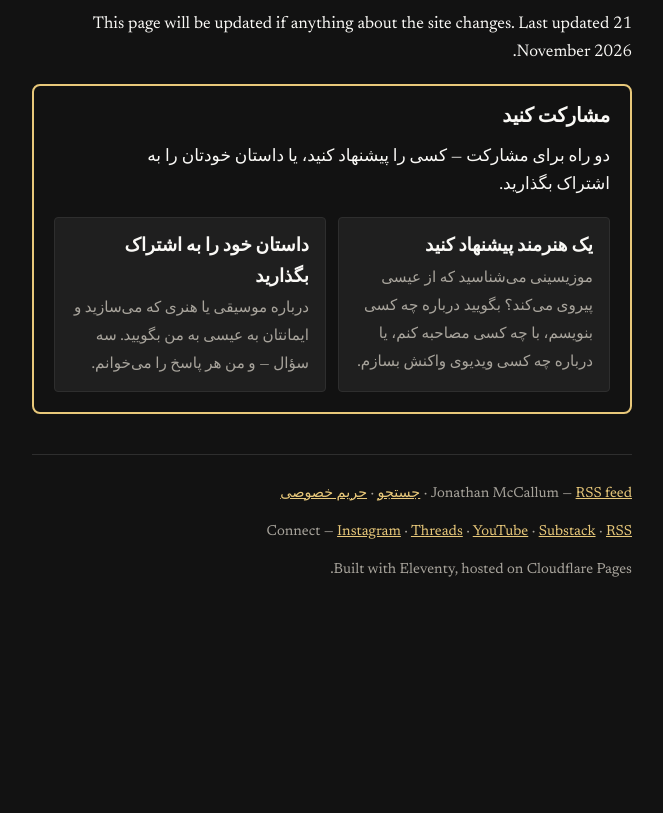
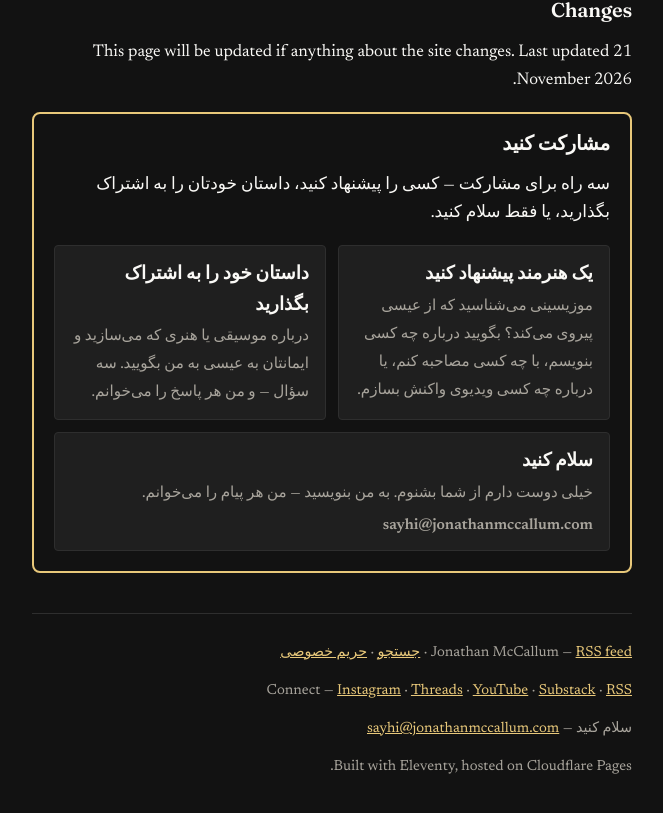
Before and after one commit to streamjonathan/jonathanmccallum-fa, an Eleventy site: page content/pages/privacy.md in a window 1280 px wide. Shown: the part 1833-2646 px from the top of the page, without its empty margins (308-971 px from the left). Before the commit the page ends 2477 px from the top, so only its background shows below. Built offline with nearby package versions, Linux system fonts and the light colour scheme; Eleventy itself is replaced by a stand-in of ours; files that its build step writes are made by us from their sources.

Commit message:
Add public contact email (sayhi) as a runtime-built mailto, hidden from scrapers [fa]

```diff
--- a/_includes/get-involved.njk
+++ b/_includes/get-involved.njk
@@ -1,6 +1,6 @@
 <section class="get-involved" aria-labelledby="get-involved-heading">
   <h2 id="get-involved-heading">مشارکت کنید</h2>
-  <p>دو راه برای مشارکت — کسی را پیشنهاد کنید، یا داستان خودتان را به اشتراک بگذارید.</p>
+  <p>سه راه برای مشارکت — کسی را پیشنهاد کنید، داستان خودتان را به اشتراک بگذارید، یا فقط سلام کنید.</p>
   <div class="get-involved__cards">
     <a class="get-involved__card" href="https://jonathanmccallum.com/suggest-an-artist/">
       <strong>یک هنرمند پیشنهاد کنید</strong>
@@ -10,5 +10,10 @@
       <strong>داستان خود را به اشتراک بگذارید</strong>
       <span>درباره موسیقی یا هنری که می‌سازید و ایمانتان به عیسی به من بگویید. سه سؤال — و من هر پاسخ را می‌خوانم.</span>
     </a>
+    <a class="get-involved__card" href="#" data-contact-email>
+      <strong>سلام کنید</strong>
+      <span>خیلی دوست دارم از شما بشنوم. به من بنویسید — من هر پیام را می‌خوانم.</span>
+      <span class="get-involved__email" data-contact-email-text>به من ایمیل بزنید</span>
+    </a>
   </div>
 </section>
--- a/_includes/layouts/base.njk
+++ b/_includes/layouts/base.njk
@@ -106,8 +106,8 @@
 </script>
 {% endif %}
 <link rel="alternate" type="application/rss+xml" title="{{ site.title }}" href="/feed/">
-<link rel="preload" href="/css/style.css?v=12" as="style">
-<link rel="stylesheet" href="/css/style.css?v=12">
+<link rel="preload" href="/css/style.css?v=13" as="style">
+<link rel="stylesheet" href="/css/style.css?v=13">
 </head>
 <body>
 <a class="skip-link" href="#main">پرش به محتوا</a>
@@ -121,8 +121,10 @@
 <footer class="site-footer">
   <p>{{ site.title }} — <a href="/feed/">RSS feed</a> · <a href="/search/">جستجو</a> · <a href="/privacy/">حریم خصوصی</a></p>
   <p>Connect — <a href="https://www.instagram.com/jonamccallum">Instagram</a> · <a href="https://www.threads.com/@jonamccallum">Threads</a> · <a href="https://www.youtube.com/@Jonathanmccallum1">YouTube</a> · <a href="https://jonamccallum.substack.com">Substack</a> · <a href="/feed/">RSS</a></p>
+  <p>سلام کنید — <a href="#" data-contact-email data-contact-email-text>به من ایمیل بزنید</a></p>
   <p>Built with Eleventy, hosted on Cloudflare Pages.</p>
 </footer>
 <script src="/js/main.js?v=8" defer></script>
+<script src="/js/contact.js?v=1" defer></script>
 </body>
 </html>
--- a/content/pages/privacy.md
+++ b/content/pages/privacy.md
@@ -8,7 +8,7 @@ original_url: https://jonathanmccallum.com/privacy/
 
 This site is run by Jonathan McCallum. It is a small personal site: writing, and a chat that answers from that writing. There are no accounts, no tracking, no advertising, and nothing for sale.
 
-If you need to ask about anything on this page, the way to reach Jonathan is a message on [Instagram](https://www.instagram.com/jonamccallum) or [Threads](https://www.threads.com/@jonamccallum).
+اگر درباره چیزی در این صفحه، یا درباره اطلاعات شخصی خودتان، سؤالی دارید، به جاناتان در <a href="#" data-contact-email data-contact-email-text>به من ایمیل بزنید</a> بنویسید. همچنین می‌توانید در اینستاگرام یا تردز به او پیام بدهید.
 
 ## The chat: "Interact with Jonathan's writing"
 
@@ -20,7 +20,7 @@ When you type a question, it is sent to Cloudflare — the company that hosts th
 
 ## Leave a note
 
-Notes are anonymous. The site asks for no name, no email, and no social media handle — please don't put personal details in a note. A note is stored on Cloudflare until Jonathan has read it, then it is deleted. If you would like a reply, message him on social media instead.
+Notes are anonymous. The site asks for no name, no email, and no social media handle — please don't put personal details in a note. A note is stored on Cloudflare until Jonathan has read it, then it is deleted. اگر پاسخی می‌خواهید، به او در <a href="#" data-contact-email data-contact-email-text>به من ایمیل بزنید</a> بنویسید یا در شبکه‌های اجتماعی پیام بدهید.
 
 ## What is not collected
 
--- a/css/style.css
+++ b/css/style.css
@@ -281,6 +281,7 @@ button[type="submit"] {
 .get-involved__card:hover { border-color: var(--link); }
 .get-involved__card strong { display: block; font-family: "Fraunces", Georgia, "Iowan Old Style", "Times New Roman", serif; font-size: 1.15rem; margin-bottom: 0.25rem; }
 .get-involved__card span { color: var(--muted); font-size: 0.95rem; }
+.get-involved__email { display: block; margin-top: 0.35rem; font-weight: 600; color: var(--link); }
 
 .featured { margin-top: 1.5rem; }
 .featured-row { display: flex; gap: 1rem; overflow-x: auto; scroll-snap-type: x mandatory; list-style: none; padding: 0 0 0.5rem; margin: 1rem 0; }
--- /dev/null
+++ b/js/contact.js
@@ -0,0 +1,17 @@
+// Contact email, built at runtime so the address never appears in page
+// source as plain text. The local part and the domain are kept separate
+// and joined here; the page only carries data-contact-email markers.
+// Links get a mailto: address, and marked text gets the address itself.
+(function () {
+  var user = "sayhi";
+  var host = "jonathanmccallum.com";
+  var address = user + "@" + host;
+  var links = document.querySelectorAll("[data-contact-email]");
+  for (var i = 0; i < links.length; i++) {
+    links[i].setAttribute("href", "mailto:" + address);
+  }
+  var texts = document.querySelectorAll("[data-contact-email-text]");
+  for (var j = 0; j < texts.length; j++) {
+    texts[j].textContent = address;
+  }
+})();
```
